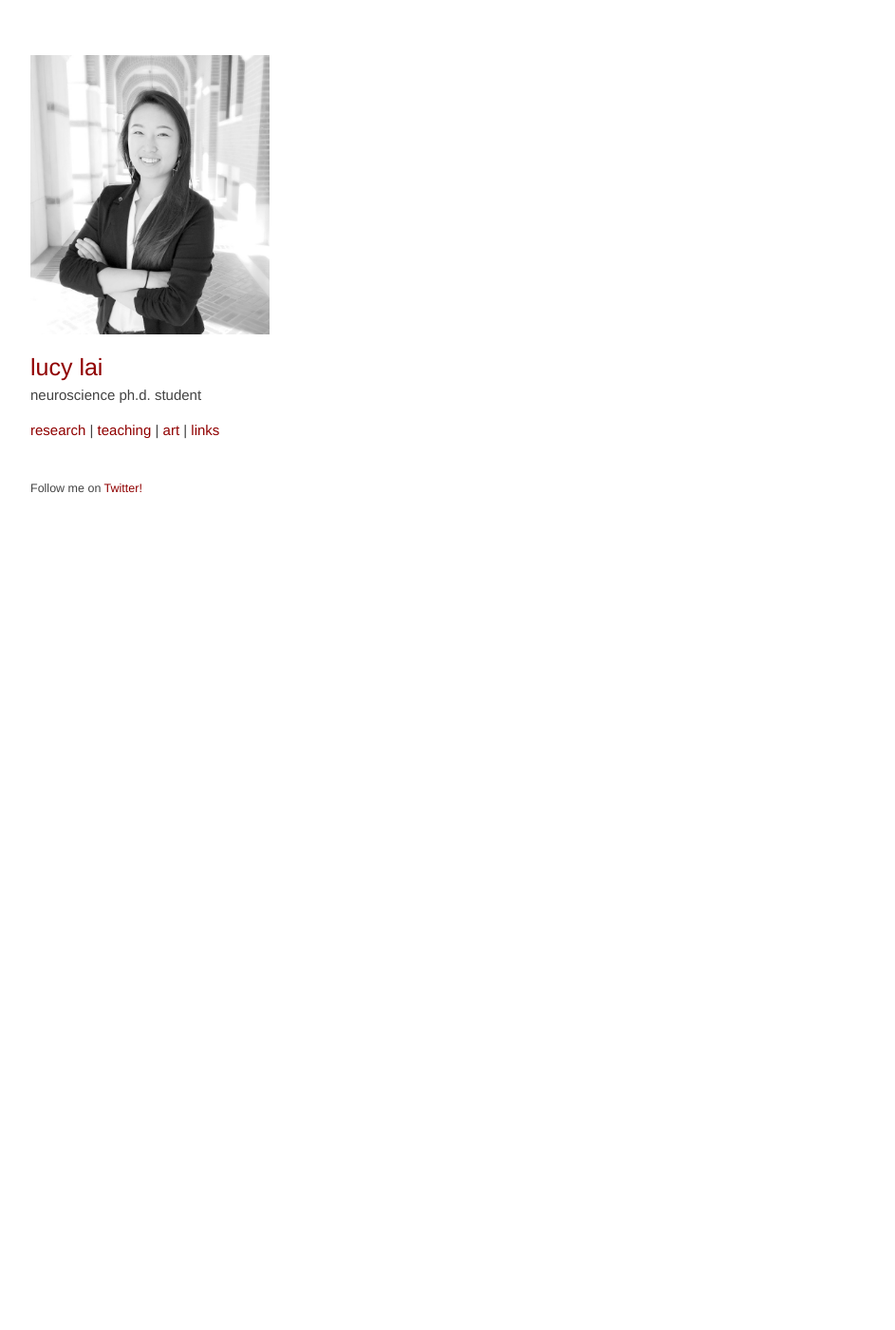
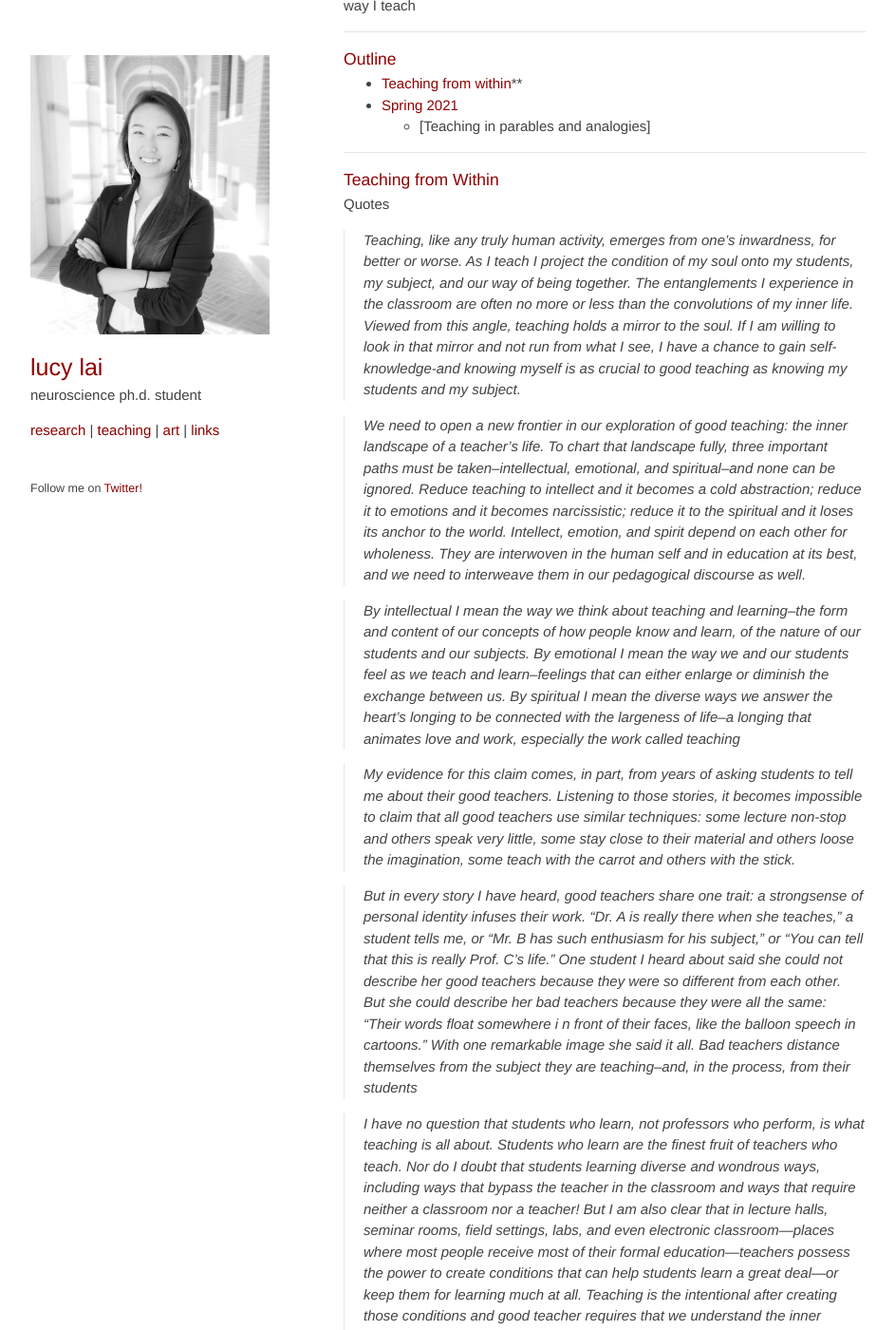
Before and after one commit to lucylai96/lucylai96.github.io, a Jekyll site: the page built from blog/artofteaching.md, in a window 1280 px wide and 1400 px high, scrolled down 270 px. Shown: the whole window at 95% size, without its empty margins (168-1111 px from the left). Built offline with Jekyll 4.4.1, drawn with Linux system fonts in a browser that asks for light colours; our own code applies the rules of GitHub Pages for plain Markdown files; before the commit the page ends 900 px from its top, so only the background shows below that; some of the changed text lies outside the part shown.

Commit message:
Update artofteaching.md

```diff
--- a/blog/artofteaching.md
+++ b/blog/artofteaching.md
@@ -1,2 +1,33 @@
 # The Art of Teaching
 ## Reflections of my teaching philosophy and creative process
+
+> Good teaching cannot be reduced to a technique, good teaching comes from the identity and integrity of the teacher
+
+I'm currently in the process of writing my "teaching philosophy" statement for my Bok Teaching Certificate portfolio, but also for [upcoming job applications](/for-hire). Here, I want to do some reflection on my seven years of teaching at the undergraduate and graduate levels, and in particular the theories and ideas that have shaped the way I teach
+
+-----
+### Outline
+* [Teaching from within](#a-bit-of-background)**
+* [Spring 2021](#spring-2021)
+  * [Teaching in parables and analogies]
+
+
+-----
+### Teaching from Within
+Quotes
+> Teaching, like any truly human activity, emerges from one's inwardness, for better or worse. As I teach I project the condition of my soul onto my students, my subject, and our way of being together. The entanglements I experience in the classroom are often no more or less than the convolutions of my inner life. Viewed from this angle, teaching holds a mirror to the soul. If I am willing to look in that mirror and not run from what I see, I have a chance to gain self-knowledge-and knowing myself is as crucial to good teaching as knowing my students and my subject.
+
+> We need to open a new frontier in our exploration of good teaching: the inner landscape of a teacher’s life. To chart that landscape fully, three important paths must be taken–intellectual, emotional, and spiritual–and none can be ignored. Reduce teaching to intellect and it becomes a cold abstraction; reduce it to emotions and it becomes narcissistic; reduce it to the spiritual and it loses its anchor to the world. Intellect, emotion, and spirit depend on each other for wholeness. They are interwoven in the human self and in education at its best, and we need to interweave them in our pedagogical discourse as well.
+
+> By intellectual I mean the way we think about teaching and learning–the form and content of our concepts of how people know and learn, of the nature of our students and our subjects. By emotional I mean the way we and our students feel as we teach and learn–feelings that can either enlarge or diminish the exchange between us. By spiritual I mean the diverse ways we answer the heart’s longing to be connected with the largeness of life–a longing that animates love and work, especially the work called teaching
+
+> My evidence for this claim comes, in part, from years of asking students to tell me about their good teachers. Listening to those stories, it becomes impossible to claim that all good teachers use similar techniques: some lecture non-stop and others speak very little, some stay close to their material and others loose the imagination, some teach with the carrot and others with the stick.
+
+> But in every story I have heard, good teachers share one trait: a strongsense of personal identity infuses their work. “Dr. A is really there when she teaches,” a student tells me, or “Mr. B has such enthusiasm for his subject,” or “You can tell that this is really Prof. C's life.” One student I heard about said she could not describe her good teachers because they were so different from each other. But she could describe her bad teachers because they were all the same: “Their words float somewhere i n front of their faces, like the balloon speech in cartoons.” With one remarkable image she said it all. Bad teachers distance themselves from the subject they are teaching–and, in the process, from their students
+
+> I have no question that students who learn, not professors who perform, is what teaching is all about. Students who learn are the finest fruit of teachers who teach. Nor do I doubt that students learning diverse and wondrous ways, including ways that bypass the teacher in the classroom and ways that require neither a classroom nor a teacher!
+> But I am also clear that in lecture halls, seminar rooms, field settings, labs, and even electronic classroom---places where most people receive most of their formal education---teachers possess the power to create conditions that can help students learn a great deal---or keep them for learning much at all. Teaching is the intentional after creating those conditions and good teacher requires that we understand the inner sources of both the intent and the act.
+
+
+> Faculty often complain that students have no regard for the gifts of insight and understanding that are the true payoff of education---they care only about short-term outcomes in the real world will this major get me a job how will this assignment be useful in real life.
+> But those are not the questions deep in our students hearts. They are merely the questions they have been taught to ask, not only by tuition-paying parents who want their children to be employable but also buy an academic culture that distrust and values into reality. Of course our students are cynical about the inner outcomes of education we teach them that the subjective self is unvalued and even unreal. Your cynicism simply proves that one academic culture dismisses internal truths in honors only the external world students as well as teachers names aren't.
```
